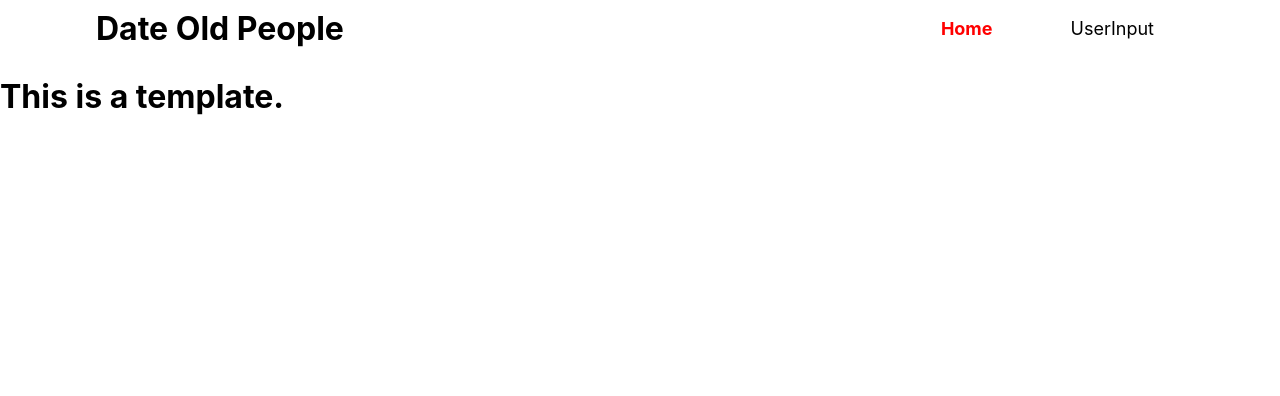
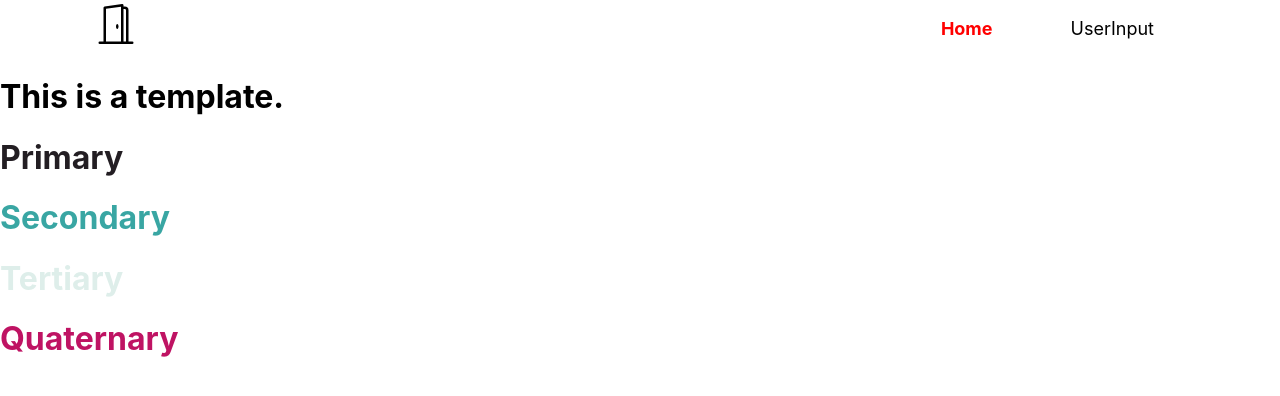
Before and after one commit to ObiBaratt/h4h, a React (Create React App) app: page / in a window 1280 px wide. Shown: the top 396 px of the page. Built offline with nearby package versions, Linux system fonts and the light colour scheme; the HTML template or start-up script is replaced by a standard one.

Commit message:
Add global color CSS variables and example usage

```diff
--- a/src/Components/Navbar/Navbar.js
+++ b/src/Components/Navbar/Navbar.js
@@ -5,7 +5,7 @@ import "./Navbar.css";
 const Navbar = () => {
     return (
       <nav className="navbar">
-        <div className='org'>Date Old People</div>
+        <div className='org'><img src="door-open.svg" width={40} height={40} alt="Door opening logo"/></div>
         <div className='navItems'>
             <NavLink
                 to="/" end
--- a/src/Pages/PageTemplate/Template.js
+++ b/src/Pages/PageTemplate/Template.js
@@ -1,10 +1,16 @@
 import Navbar from "../../Components/Navbar/Navbar";
+
+import "./Template.css";
 
 const Template = () => {
     return (
         <div className="section">
             <Navbar />
             <h1>This is a template.</h1>
+            <h1 className="primary">Primary</h1>
+            <h1 className="secondary">Secondary</h1>
+            <h1 className="tertiary">Tertiary</h1>
+            <h1 className="quaternary">Quaternary</h1>
         </div>
     );
 }
--- a/src/index.css
+++ b/src/index.css
@@ -11,3 +11,26 @@ code {
   font-family: source-code-pro, Menlo, Monaco, Consolas, 'Courier New',
     monospace;
 }
+
+:root {
+  --primary: #231E23;
+  --secondary: #39A6A3;
+  --tertiary: #DEEEEA;
+  --quaternary: #BF1363;
+}
+
+.primary {
+  color: var(--primary);
+}
+
+.secondary {
+  color: var(--secondary);
+}
+
+.tertiary {
+  color: var(--tertiary);
+}
+
+.quaternary {
+  color: var(--quaternary);
+}
```
Also changed, not shown: public/door-open.svg (added), src/Pages/PageTemplate/Template.css (added).
